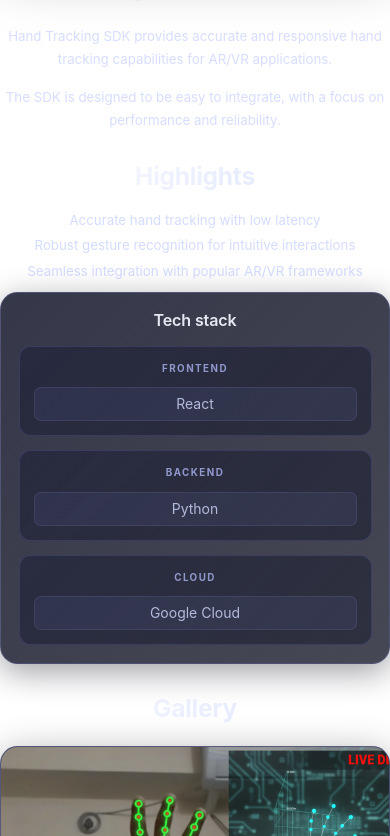
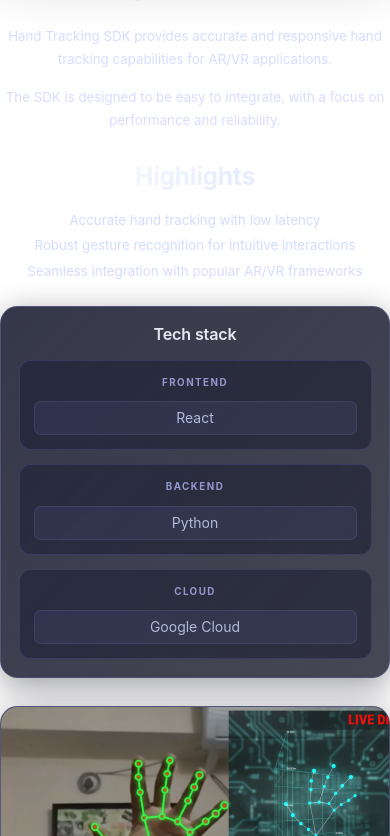
Before and after one commit to nurfarazi/personal-webpage, a React (Vite) app: page /projects/Hand in a window 390 px wide. Shown: the part 1030-1866 px from the top of the page. Built offline with nearby package versions, Linux system fonts and the light colour scheme; a web font is replaced by a local one.

Commit message:
feat: update ProjectDetail layout for improved responsiveness and full-width tech stack panel

```diff
--- a/src/pages/ProjectDetail.css
+++ b/src/pages/ProjectDetail.css
@@ -8,7 +8,7 @@
   width: 100%;
   display: flex;
   flex-direction: column;
-  gap: clamp(3rem, 6vw, 5rem);
+  gap: clamp(3rem, 6vw, 1rem);
 }
 
 .project-detail-hero {
@@ -220,7 +220,8 @@
 /* Body */
 .project-detail-body {
   display: grid;
-  grid-template-columns: repeat(auto-fit, minmax(min(380px, 100%), 1fr));
+  /* Default to two equal columns on wide screens for 6/6 split */
+  grid-template-columns: 1fr 1fr;
   gap: clamp(2rem, 4vw, 3.5rem);
   align-items: start;
 }
@@ -449,9 +450,15 @@
   }
 
   .project-detail-body {
+    /* Collapse to a single column on smaller screens */
     grid-template-columns: 1fr;
     gap: clamp(2rem, 5vw, 3rem);
   }
+}
+
+/* Utility class to allow a panel to span full width of the body grid */
+.full-width-panel {
+  grid-column: 1 / -1;
 }
 
 @media (max-width: 720px) {
--- a/src/pages/ProjectDetail.tsx
+++ b/src/pages/ProjectDetail.tsx
@@ -148,8 +148,10 @@ const ProjectDetail: React.FC = () => {
               <li key={feature}>{feature}</li>
             ))}
           </ul>
+        </div>
 
-          <div className='project-detail-panel tech-card'>
+  {/* Tech stack as a full-width panel */}
+  <div className='project-detail-panel tech-card full-width-panel'>
           <h3>Tech stack</h3>
           <div className='project-detail-tech-grid'>
             {project.techCategories.map((category) => (
@@ -164,11 +166,9 @@ const ProjectDetail: React.FC = () => {
             ))}
           </div>
         </div>
-        </div>
       </section>
 
       <section className='project-detail-gallery'>
-        <h2>Gallery</h2>
         <div className='project-detail-gallery-grid'>
           {project.mediaGallery.map((media) => (
             <figure key={media.src} className='project-detail-gallery-card'>
```
Lines whose indentation alone changed are shown as unchanged.
